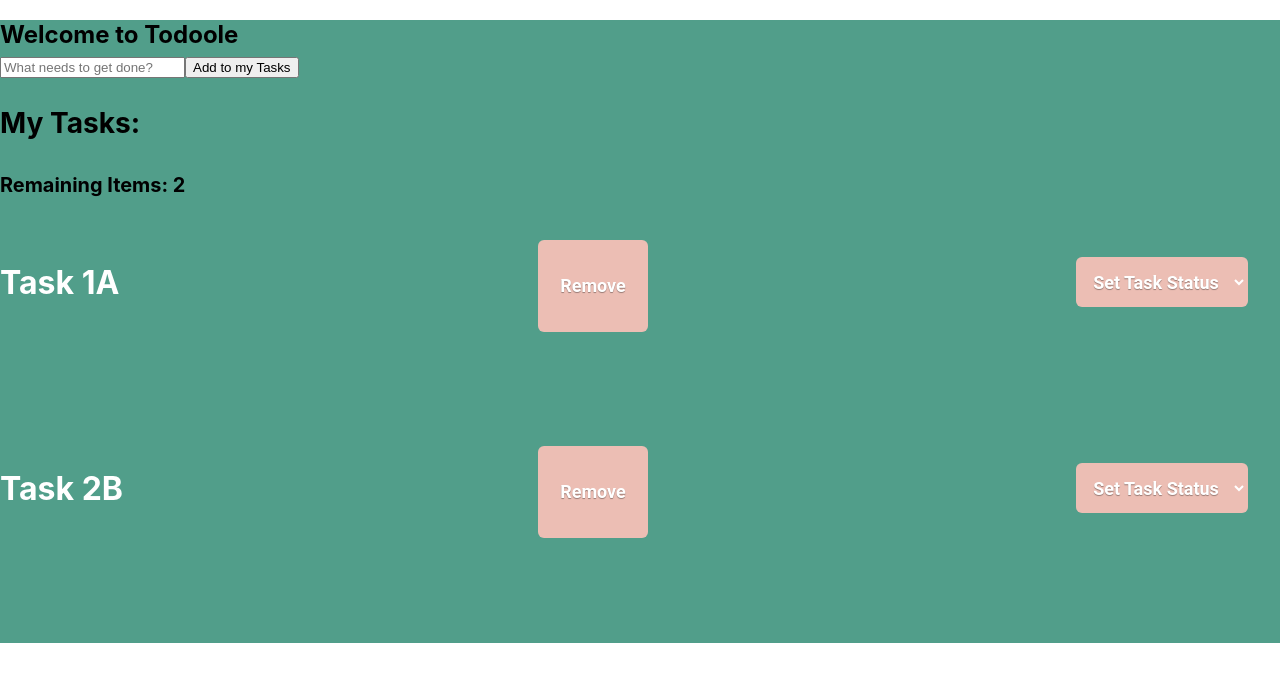
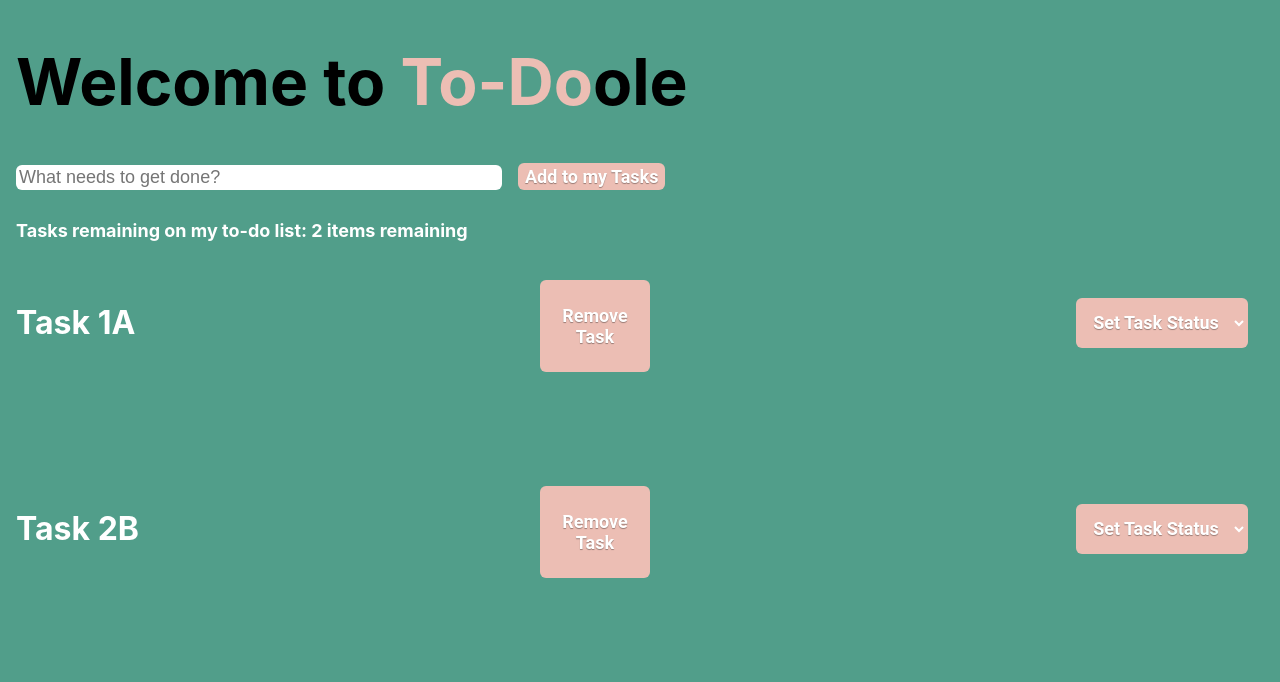
Before and after one commit to mgtz505/todoole, a React (Create React App) app: page / in a window 1280 px wide. Shown: the top 682 px of the page. Built offline with nearby package versions, Linux system fonts and the light colour scheme.

Commit message:
Formatting looks much better

```diff
--- a/src/App.css
+++ b/src/App.css
@@ -1,3 +1,3 @@
-.App {
-    background-color: rgba(81,158,138,1)
+#title-banner {
+    font-size: 30rem;
 }
--- a/src/App.js
+++ b/src/App.js
@@ -12,9 +12,7 @@ function App() {
 
   return (
     <div className="App">
-      <h2>Welcome to Todoole
       <Todo/>
-      </h2>
     </div>
   );
 }
--- a/src/components/CreateTask.js
+++ b/src/components/CreateTask.js
@@ -16,20 +16,19 @@ const CreateTask = ({ addTask }) => {
 
   return (
     <div className="form-container">
+        <h1 className="banner">Welcome to <span className="emphasis">To-Do</span>ole</h1>
       <form>
         <input
+          className="input-bar"
           type="text"
           placeholder="What needs to get done?"
-          className="input-bar"
           value={value}
           onChange={event => setValue(event.target.value)}
         ></input>
-
-
-
         <button type="submit" className="submit-button" onClick={handleSubmit}>
           Add to my Tasks
         </button>
+
       </form>
     </div>
   );
--- a/src/components/Todo.js
+++ b/src/components/Todo.js
@@ -17,7 +17,7 @@ const Todo = () => {
         className="remove-button"
           onClick={() => {
             removeTask(index);
-          }} >Remove</button>
+          }} >Remove Task</button>
 
         <div className="task-status">{task.status ? (<h3 className="task-status">Task Status: {task.status}</h3>) : null}</div>
 
@@ -97,8 +97,7 @@ useEffect(() => { setRemaining(tasks.filter(task => ! task.completed).length)})
     <div className="tasks">
       <div className="create-task">
         <CreateTask addTask={addTask} />
-        <h3>My Tasks:</h3>
-        <h5>Remaining Items: {remaining > 0 ? remaining : (<h5>All Tasks Completed!</h5>)}</h5>
+        <h5 className="counter">Tasks remaining on my to-do list: {remaining > 0 ? remaining + " items remaining" : (<h3 className="completion-msg">All Tasks Completed!</h3>)}</h5>
       </div>
       {tasks.map((task, index) => (
         <Task
--- a/src/index.css
+++ b/src/index.css
@@ -5,6 +5,8 @@ body {
     sans-serif;
   -webkit-font-smoothing: antialiased;
   -moz-osx-font-smoothing: grayscale;
+  background-color: rgba(81,158,138,1);
+
 }
 
 code {
--- a/src/styles/createtask.css
+++ b/src/styles/createtask.css
@@ -0,0 +1,32 @@
+.banner {
+    font-size: 4rem;
+    margin-left: 1rem;
+}
+
+.emphasis {
+    color: rgba(236,190,180,1)
+}
+
+.input-bar {
+    width: 30rem;
+    font-size: 18px;
+    border-radius: 6px;
+    border: 0.1em solid rgba(255,255,255, 0);
+    margin-left: 1rem;
+}
+
+
+.submit-button{
+    height: 1.7rem;
+    background-color: rgba(236,190,180);
+    color: white;
+    font-weight: bold;
+    font-size: 18px;
+    text-align: center;
+    text-shadow: 0 0.05em 0.05em rgba(0,0,0,.35);
+    margin-left: 1rem;
+    margin-right: 2rem;
+    border-radius: 6px;
+    font-family: "Roboto", sans-serif;
+    border: 0.1em solid rgba(255,255,255, 0);
+}
--- a/src/styles/todo.css
+++ b/src/styles/todo.css
@@ -5,6 +5,7 @@
     grid-template-columns: 7fr 1fr 1fr 1fr;
     grid-template-rows: 1fr 1fr;
     align-content: center;
+    margin-left: 1rem;
 
 
 }
@@ -76,3 +77,15 @@
 .dropdown:hover {
     border-color: rgba(255,255,255,1);
 }
+
+.counter {
+    font-size: 18px;
+    color:white;
+    font-weight: bold;
+    margin-left: 1rem;
+}
+
+.completion-msg {
+    color: rgba(236,190,180);
+    font-weight: bold;
+}
```
